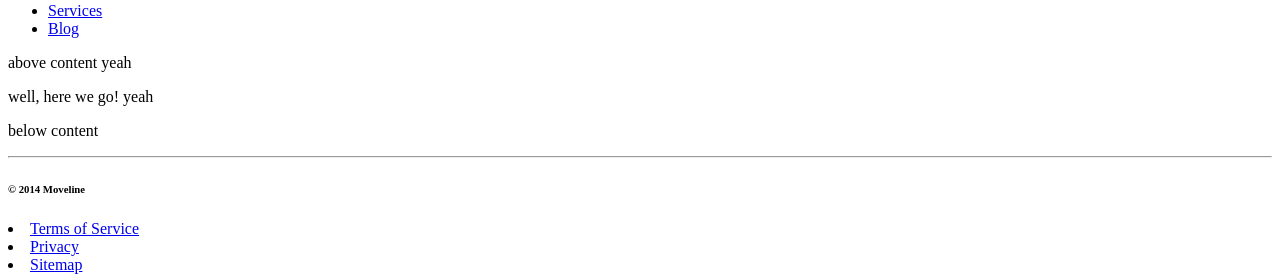
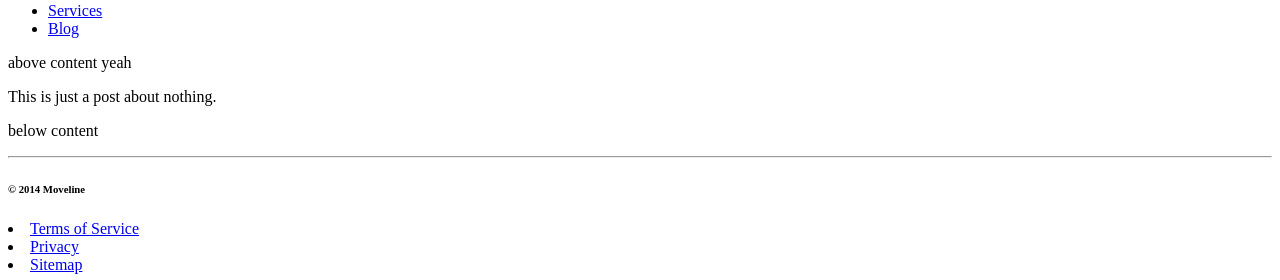
Before and after one commit to moveline/moveline.github.io, a Jekyll site: the page built from _posts/2011-12-31-my-first-post.html, in a window 1280 px wide. Shown: the part 581-861 px from the top of the page. Built offline with Jekyll 4.4.1, drawn with Linux system fonts in a browser that asks for light colours; nearby versions of some CDN libraries.

Commit message:
i'm even making a commit!

```diff
--- a/_posts/2011-12-31-my-first-post.html
+++ b/_posts/2011-12-31-my-first-post.html
@@ -1,8 +1,7 @@
 ---
 layout: post
 title: My First Post
+published: true
 ---
 
-well, here we go!
-
-yeah
+This is just a post about nothing.
```
